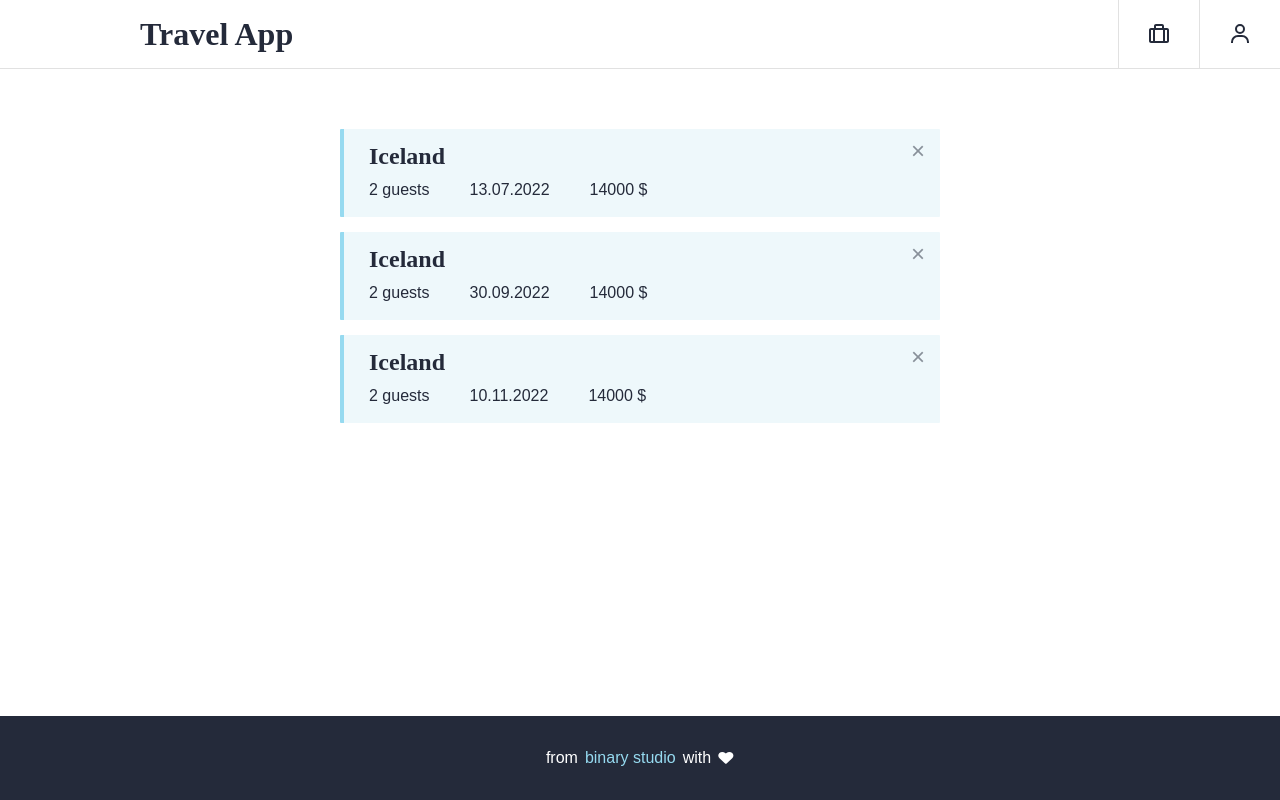
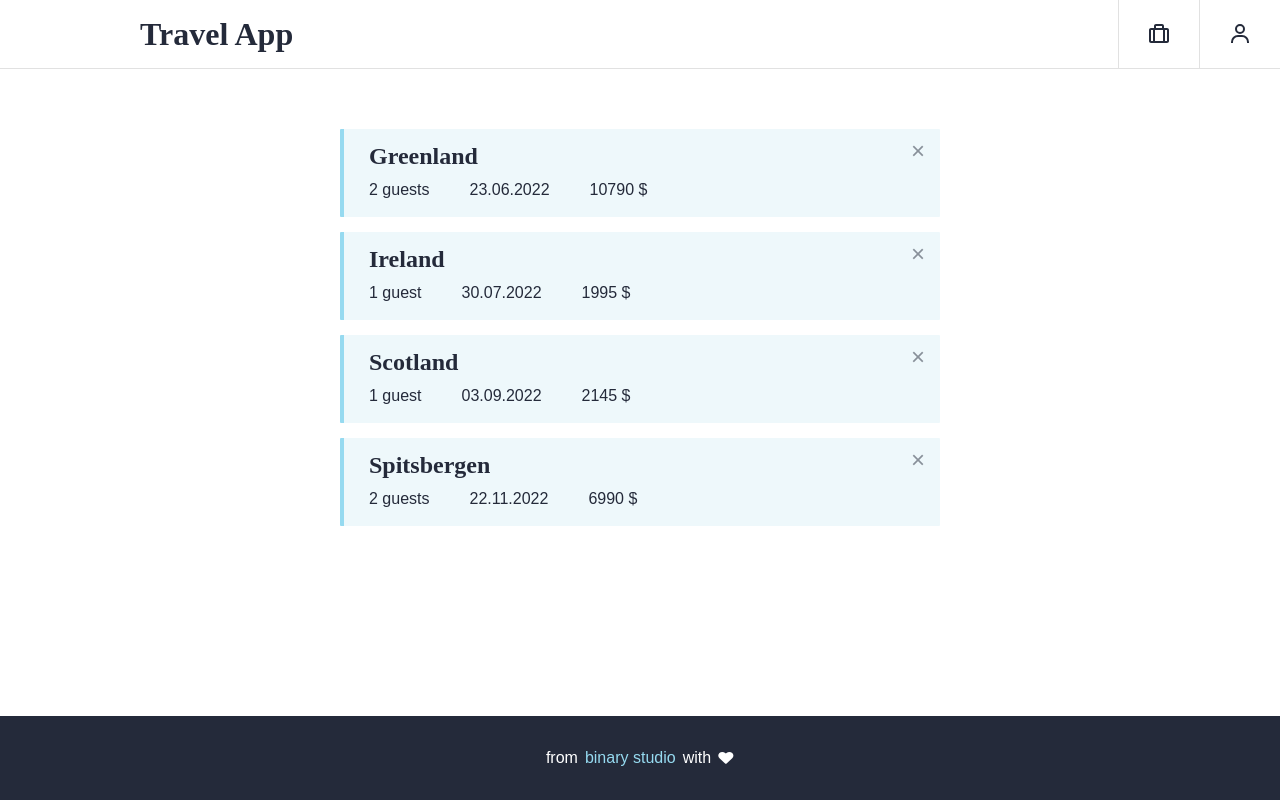
Before and after one commit to Nailheart/travel-app, a React (Create React App) app: page /bookings in a window 1280 px wide. Built offline with nearby package versions, Linux system fonts and the light colour scheme.

Commit message:
implemented bookings page

```diff
--- a/src/components/Bookings/Bookings.js
+++ b/src/components/Bookings/Bookings.js
@@ -1,4 +1,5 @@
 import BookingsItems from "./BookingsItem";
+import data from "../../dataBookings.json";
 
 /** TODO:
   список з бронюваннями
@@ -9,31 +10,18 @@ import BookingsItems from "./BookingsItem";
     - кнопку для відміни бронювання у верхньому правому кутку - при натисканні карточка повинна зникати зі списку
 */
 function Bookings() {
-  // TODO: remove element from list
-  // handleClick() {}
-
   return (
     <main className="bookings-page">
       <h1 className="visually-hidden">Bookings</h1>
       <ul className="bookings__list">
-        <BookingsItems
-          title="Iceland"
-          qtyGuests="2"
-          date="13.07.2022"
-          totalPrice="14000 $"
-        />
-        <BookingsItems
-          title="Iceland"
-          qtyGuests="2"
-          date="30.09.2022"
-          totalPrice="14000 $"
-        />
-        <BookingsItems
-          title="Iceland"
-          qtyGuests="2"
-          date="10.11.2022"
-          totalPrice="14000 $"
-        />
+        { data.map((item) => {
+          return (
+            <BookingsItems
+              booking={item}
+              key={item.id}
+            />
+          );
+        }) }
       </ul>
     </main>
   );
--- a/src/components/Bookings/BookingsItem.js
+++ b/src/components/Bookings/BookingsItem.js
@@ -1,14 +1,27 @@
 function BookingsItems(props) {
-  const { title, qtyGuests, date, totalPrice } = props;
-  const guests = qtyGuests > 1 ? qtyGuests + ' guests' : qtyGuests + ' guest';
+  const { guests, date, trip, totalPrice } = props.booking;
+  const qtyGuests = guests > 1 ? guests + ' guests' : guests + ' guest';
+
+  function formatDate(date) {
+    const newDate = new Date(date);
+    const day = newDate.getDate() > 9 ? newDate.getDate() : `0${newDate.getDate()}`;
+    const month = newDate.getMonth() > 9 ? newDate.getMonth() + 1 : `0${newDate.getMonth() + 1}`;
+    const year = newDate.getFullYear();
+    return `${day}.${month}.${year}`;
+  }
+
+  function removeBooking(e) {
+    const element = e.currentTarget.parentElement;
+    element.remove();
+  }
 
   return (
     <li className="booking">
-      <h2 className="booking__title">{title}</h2>
-      <span className="booking__guests">{guests}</span>
-      <span className="booking__date">{date}</span>
-      <span className="booking__total">{totalPrice}</span>
-      <button className="booking__cancel" type="button" title="Cancel booking">
+      <h2 className="booking__title">{trip.title}</h2>
+      <span className="booking__guests">{qtyGuests}</span>
+      <span className="booking__date">{formatDate(date)}</span>
+      <span className="booking__total">{totalPrice} $</span>
+      <button className="booking__cancel" onClick={removeBooking} type="button" title="Cancel booking">
         <span className="visually-hidden">Cancel booking</span>
         ×
       </button>
```
